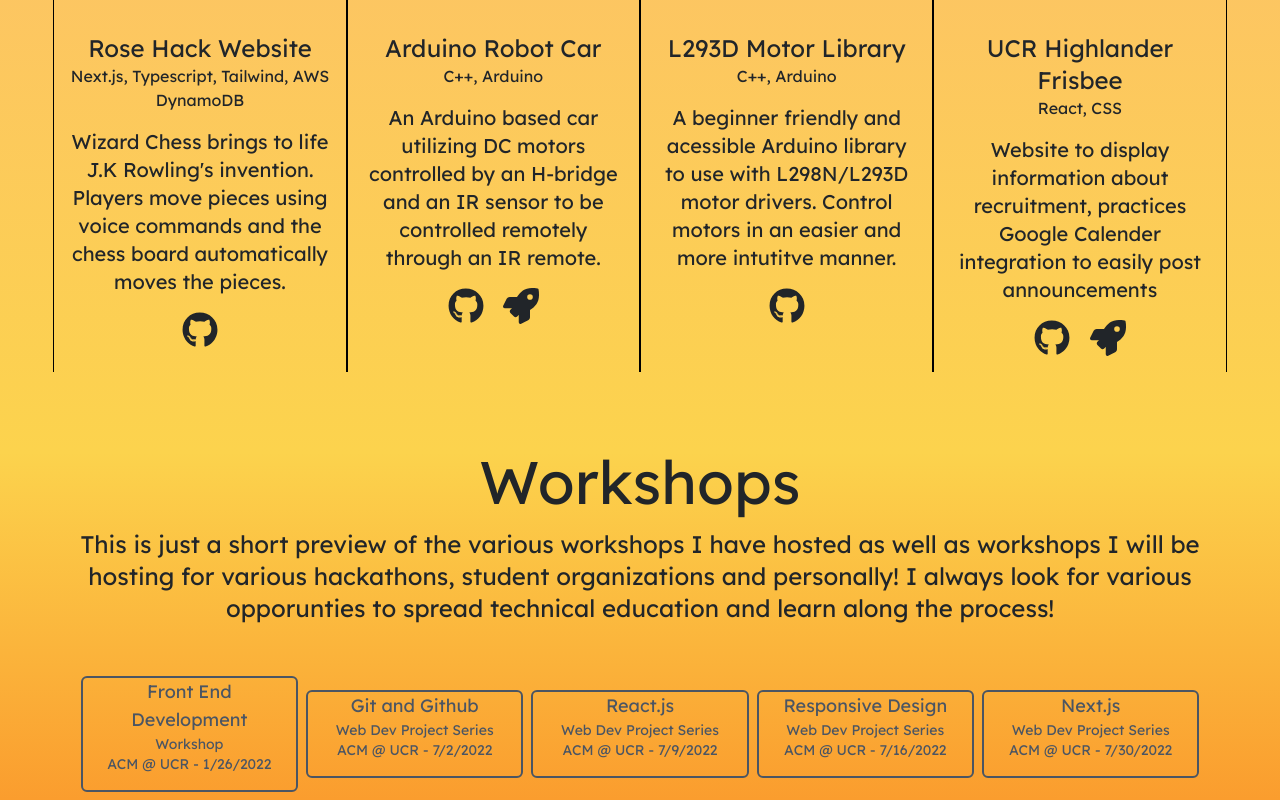
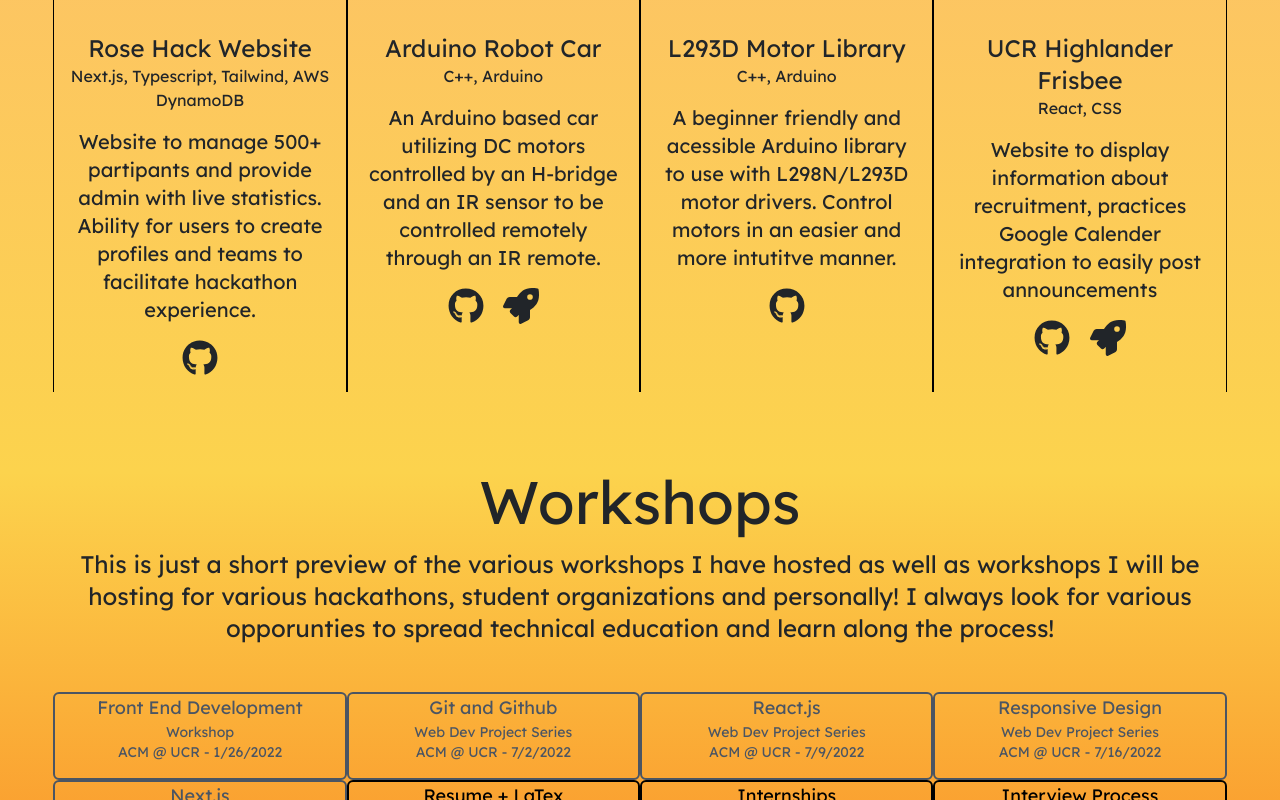
Before and after one commit to shahdivyank/shahdivyank.github.io, a Next.js app: page / in a window 1280 px wide. Shown: the part 2980-3780 px from the top of the page. Built offline with nearby package versions, Linux system fonts and the light colour scheme.

Commit message:
fix workshop responsiveness

```diff
--- a/components/Projects.js
+++ b/components/Projects.js
@@ -22,7 +22,7 @@
   {
     title: "Solar Car Dashboard",
     description:
-      "Wizard Chess brings to life J.K Rowling's invention. Players move pieces using voice commands and the chess board automatically moves the pieces.",
+      "Driver dashboard GUI to be implemented on Raspberry Pi with external display to show driver critical information.",
     github: "https://github.com/UCR-Solar-Car/DriverInterface",
     deployed: "",
     built: "C++, QT Creator",
@@ -30,7 +30,7 @@
   {
     title: "ACM @ UCR Website",
     description:
-      "Wizard Chess brings to life J.K Rowling's invention. Players move pieces using voice commands and the chess board automatically moves the pieces.",
+      "Official website of ACM @ UCR to showcase various events, projects, workshops hosted. Acted as project lead and built events page.",
     github: "https://github.com/acm-ucr/acm-dev",
     deployed: "",
     built: "Next.js, Tailwind",
@@ -38,7 +38,7 @@
   {
     title: "Rose Hack Website",
     description:
-      "Wizard Chess brings to life J.K Rowling's invention. Players move pieces using voice commands and the chess board automatically moves the pieces.",
+      "Website to manage 500+ partipants and provide admin with live statistics. Ability for users to create profiles and teams to facilitate hackathon experience.",
     github: "https://github.com/Rose-Hacks/rosehack2023",
     deployed: "",
     built: "Next.js, Typescript, Tailwind, AWS DynamoDB",
--- a/components/Workshop.js
+++ b/components/Workshop.js
@@ -5,12 +5,15 @@
 const Workshop = ({ name, subtitle, sponsor, date }) => {
   return (
     <Col
-      xl={2}
+      // xl={2}
+      lg={3}
+      md={4}
+      xs={6}
       className={`border-2 ${
         date > new Date() ? "text-black" : "text-gray-600"
       } ${
         date > new Date() ? "border-black" : "border-gray-600"
-      } rounded m-1 font-lexend`}
+      } rounded font-lexend `}
     >
       <p className="text-lg text-center">
         {name}
--- a/components/Workshops.js
+++ b/components/Workshops.js
@@ -17,7 +17,7 @@
         organizations and personally! I always look for various opporunties to
         spread technical education and learn along the process!
       </p>
-      <Row className="flex justify-center items-center">
+      <Row className="flex justify-center items-center w-11/12">
         {workshops.map((workshop, index) => (
           <Workshop
             key={index}
```
